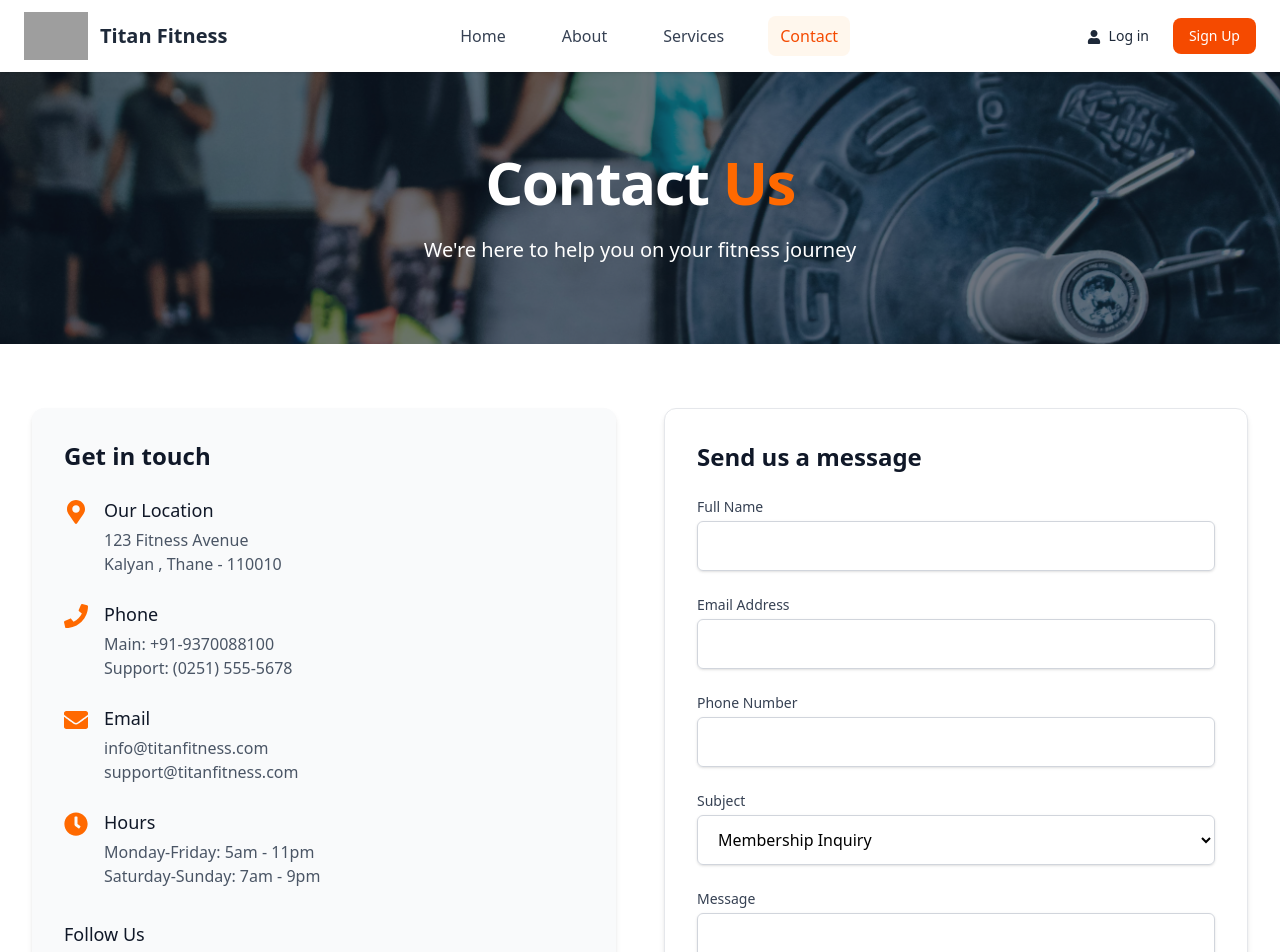
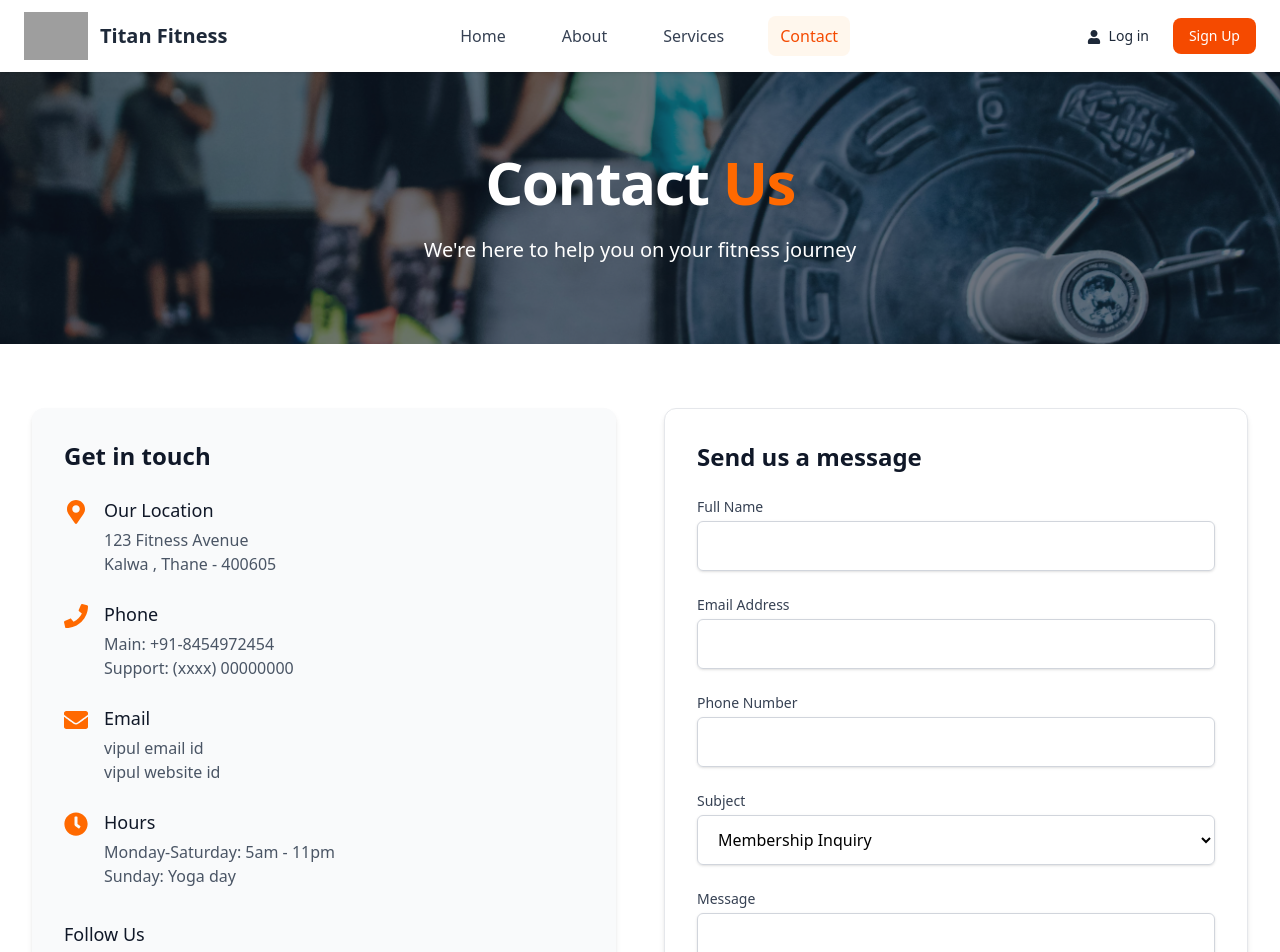
Before and after one commit to Vipullprajapati/fitness, a React (Vite) app: page /contact in a window 1280 px wide. Shown: the top 952 px of the page. Built offline with nearby package versions, Linux system fonts and the light colour scheme; grey boxes are pictures that could not be loaded.

Commit message:
add map photo

```diff
--- a/src/components/Contact/Contact.jsx
+++ b/src/components/Contact/Contact.jsx
@@ -55,7 +55,7 @@ export default function Contact() {
                     <p className="mt-1 text-gray-600">
                       123 Fitness Avenue
                       <br />
-                      Kalyan , Thane - 110010
+                      Kalwa , Thane - 400605
                     </p>
                   </div>
                 </div>
@@ -67,9 +67,9 @@ export default function Contact() {
                   <div className="ml-4">
                     <h3 className="text-lg font-medium text-gray-900">Phone</h3>
                     <p className="mt-1 text-gray-600">
-                      Main: +91-9370088100
+                      Main: +91-8454972454
                       <br />
-                      Support: (0251) 555-5678
+                      Support: (xxxx) 00000000
                     </p>
                   </div>
                 </div>
@@ -81,9 +81,9 @@ export default function Contact() {
                   <div className="ml-4">
                     <h3 className="text-lg font-medium text-gray-900">Email</h3>
                     <p className="mt-1 text-gray-600">
-                      info@titanfitness.com
+                      vipul email id
                       <br />
-                      support@titanfitness.com
+                      vipul website id
                     </p>
                   </div>
                 </div>
@@ -95,9 +95,9 @@ export default function Contact() {
                   <div className="ml-4">
                     <h3 className="text-lg font-medium text-gray-900">Hours</h3>
                     <p className="mt-1 text-gray-600">
-                      Monday-Friday: 5am - 11pm
+                      Monday-Saturday: 5am - 11pm
                       <br />
-                      Saturday-Sunday: 7am - 9pm
+                      Sunday: Yoga day
                     </p>
                   </div>
                 </div>
@@ -229,7 +229,7 @@ export default function Contact() {
         <div className="max-w-7xl mx-auto px-4 sm:px-6 lg:px-8">
           <div className="rounded-xl overflow-hidden shadow-xl">
             <iframe
-              src="https://www.google.com/maps/embed?pb=!1m18!1m12!1m3!1d3767.1234567890123!2d73.12345678901234!3d19.123456789012345!2m3!1f0!2f0!3f0!3m2!1i1024!2i768!4f13.1!3m3!1m2!1s0x0%3A0x0!2zMTnCsDA3JzI0LjQiTiA3M8KwMDcnNDEuNiJF!5e0!3m2!1sen!2sin!4v1234567890123!5m2!1sen!2sin"
+              src="https://www.google.com/maps/embed?pb=!1m18!1m12!1m3!1d1921.3602237153664!2d73.0038380349561!3d19.19209965622926!2m3!1f0!2f0!3f0!3m2!1i1024!2i768!4f13.1!3m3!1m2!1s0x3be7bf000af46b77%3A0xd7e20cde809bc9e!2sFitsense%20Fitness%20Hub!5e0!3m2!1sen!2sin!4v1760753155203!5m2!1sen!2sin"
               width="100%"
               height="450"
               style={{ border: 0 }}
```
